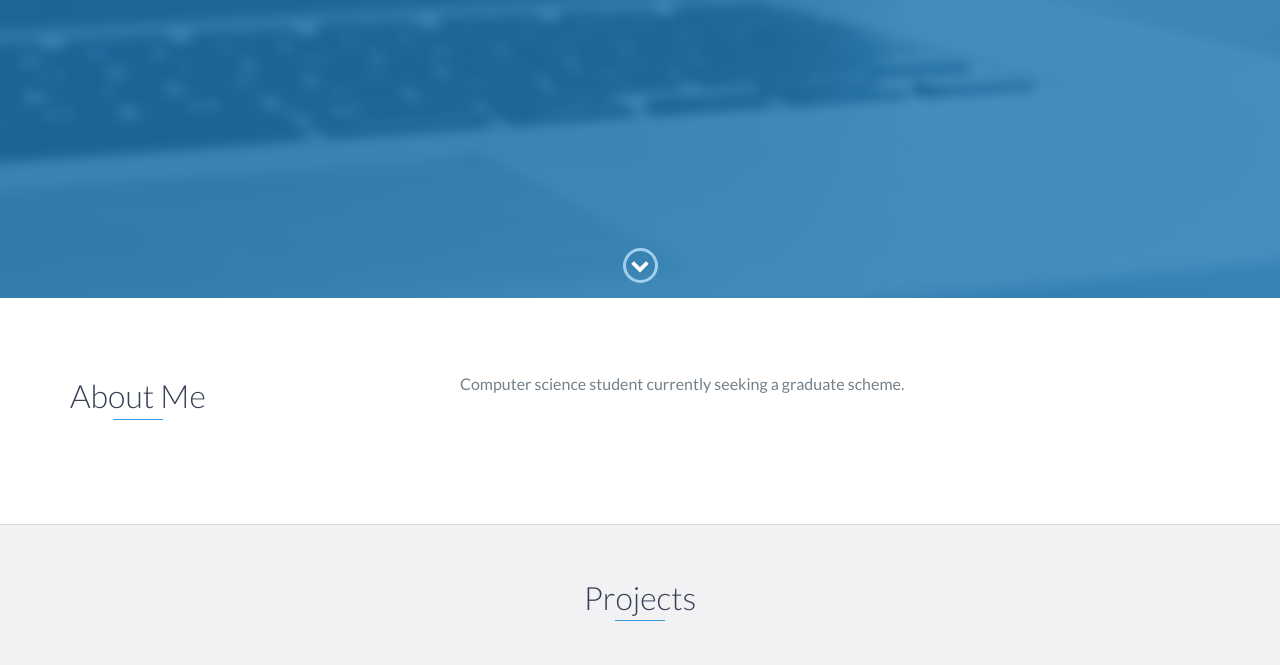
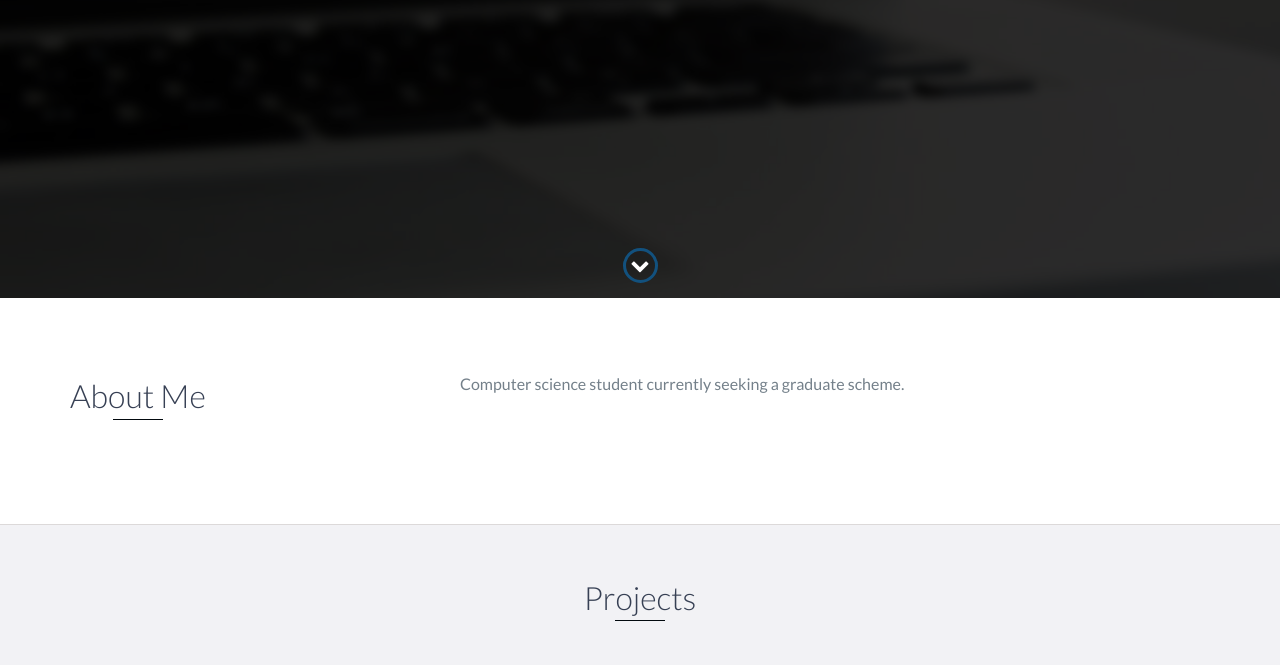
Before and after one commit to HaalaSudi/HaalaSudi.github.io, a plain HTML site: page index.html in a window 1280 px wide. Shown: the part 502-1167 px from the top of the page. Drawn offline with nearby package versions, Linux system fonts and the light colour scheme; files that its build step writes are made by us from their sources.

Commit message:
Update styles.scss

```diff
--- a/scss/styles.scss
+++ b/scss/styles.scss
@@ -34,7 +34,7 @@
 */
 
 // Define base and accent colors
-$base-color: #3498db;
+$base-color: #02090e;
 $base-color-hover: darken($base-color, 10%);
 
 // Define background colors
```
